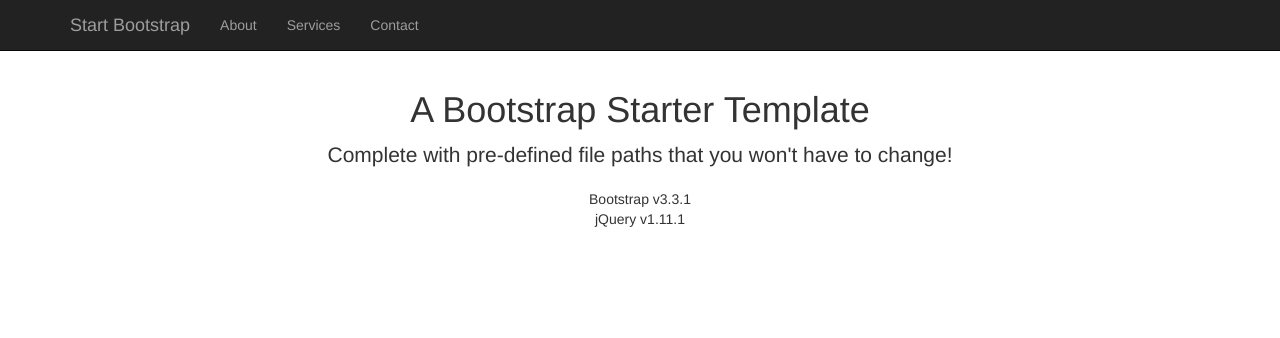
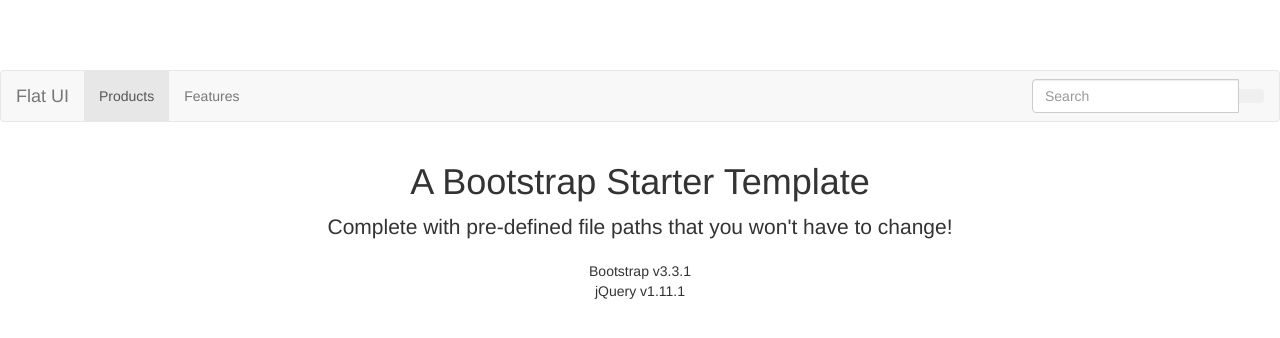
Before and after one commit to BarryMaloneWeb/BarryMaloneWeb.github.io, a website: page Demo2/index.html in a window 1280 px wide. Drawn offline with Linux system fonts and the light colour scheme; files that its build step writes are made by us from their sources.

Commit message:
Updated index

```diff
--- a/Demo2/index.html
+++ b/Demo2/index.html
@@ -34,36 +34,30 @@
 <body>
 
     <!-- Navigation -->
-    <nav class="navbar navbar-inverse navbar-fixed-top" role="navigation">
-        <div class="container">
-            <!-- Brand and toggle get grouped for better mobile display -->
+    <nav class="navbar navbar-default" role="navigation">
   <div class="navbar-header">
-                <button type="button" class="navbar-toggle" data-toggle="collapse" data-target="#bs-example-navbar-collapse-1">
+    <button type="button" class="navbar-toggle" data-toggle="collapse" data-target="#navbar-collapse-01">
       <span class="sr-only">Toggle navigation</span>
-                    <span class="icon-bar"></span>
-                    <span class="icon-bar"></span>
-                    <span class="icon-bar"></span>
     </button>
-                <a class="navbar-brand" href="#">Start Bootstrap</a>
+    <a class="navbar-brand" href="#">Flat UI</a>
   </div>
-            <!-- Collect the nav links, forms, and other content for toggling -->
-            <div class="collapse navbar-collapse" id="bs-example-navbar-collapse-1">
+  <div class="collapse navbar-collapse" id="navbar-collapse-01">
     <ul class="nav navbar-nav">
-                    <li>
-                        <a href="#">About</a>
-                    </li>
-                    <li>
-                        <a href="#">Services</a>
-                    </li>
-                    <li>
-                        <a href="#">Contact</a>
-                    </li>
+      <li class="active"><a href="#fakelink">Products</a></li>
+      <li><a href="#fakelink">Features</a></li>
     </ul>
+    <form class="navbar-form navbar-right" action="#" role="search">
+      <div class="form-group">
+        <div class="input-group">
+          <input class="form-control" id="navbarInput-01" type="search" placeholder="Search">
+          <span class="input-group-btn">
+            <button type="submit" class="btn"><span class="fui-search"></span></button>
+          </span>
         </div>
-            <!-- /.navbar-collapse -->
       </div>
-        <!-- /.container -->
-    </nav>
+    </form>
+  </div><!-- /.navbar-collapse -->
+</nav><!-- /navbar -->
 
     <!-- Page Content -->
     <div class="container">
```
Lines whose indentation alone changed are shown as unchanged.
